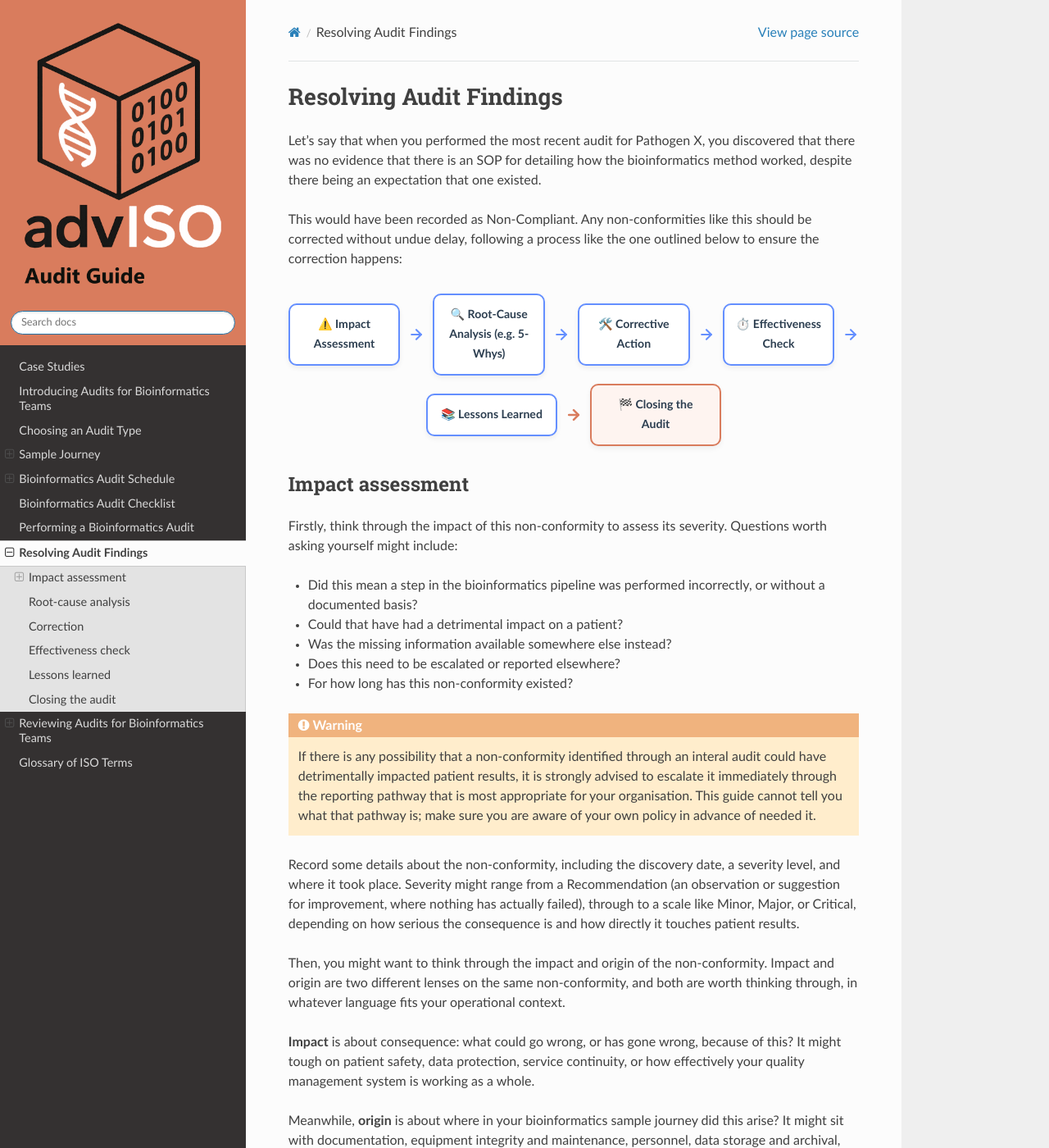
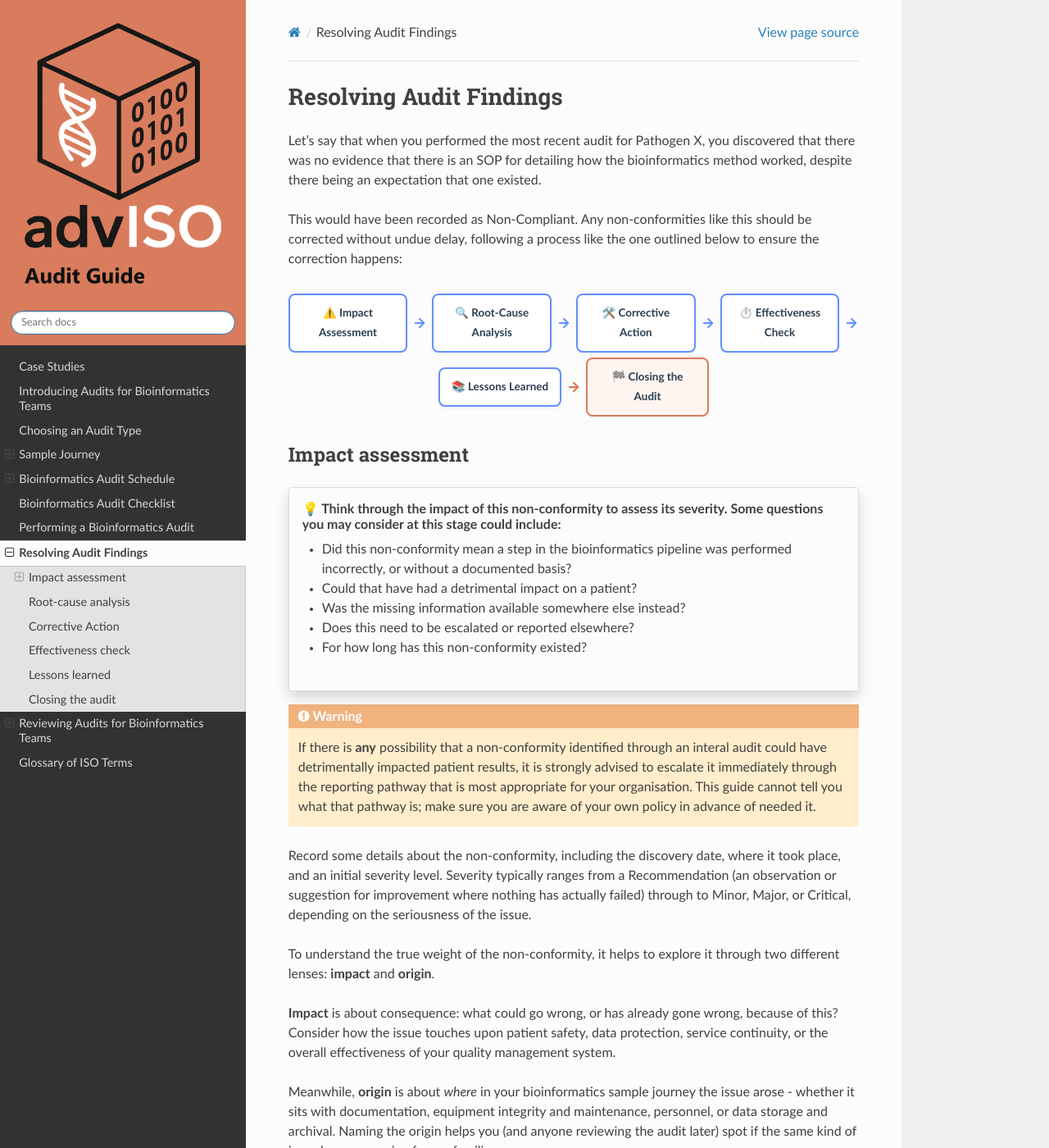
Before and after one commit to advISO-project/advISO_audit_guide, a Sphinx documentation site: the page built from docs/source/audit_guide/findings.rst, in a window 1280 px wide and 1400 px high. Shown: the whole window at 82% size. Built offline with Sphinx 7.4.7 and the Read the Docs theme 3.1.0, drawn with Linux system fonts in a browser that asks for light colours; some of the changed text lies outside the part shown.

Commit message:
finalise findings rst

```diff
--- a/docs/source/audit_guide/findings.rst
+++ b/docs/source/audit_guide/findings.rst
@@ -6,61 +6,61 @@
 
 .. raw:: html
 
-   <div style="display: flex; flex-wrap: wrap; align-items: center; justify-content: center; gap: 10px; margin: 30px auto; max-width: 1000px;">
+   <div style="display: flex; flex-wrap: wrap; align-items: center; justify-content: center; gap: 6px; margin: 30px auto; max-width: 1050px;">
 
      <!-- Step 1 -->
-     <div style="background: #ffffff; border: 2px solid #648FFF; border-radius: 10px; padding: 12px 14px; text-align: center; box-shadow: 0 3px 6px rgba(0,0,0,0.06); flex: 1 1 130px; max-width: 160px; min-width: 120px; box-sizing: border-box;">
-       <p style="margin: 0; font-size: 0.88em; font-weight: 600; color: #2c3e50;">⚠️ Impact Assessment</p>
+     <div style="background: #ffffff; border: 2px solid #648FFF; border-radius: 8px; padding: 10px 12px; text-align: center; box-shadow: 0 2px 4px rgba(0,0,0,0.04); flex: 1 1 120px; max-width: 150px; min-width: 110px; box-sizing: border-box;">
+       <p style="margin: 0; font-size: 0.84em; font-weight: 600; color: #2c3e50;">⚠️ Impact Assessment</p>
      </div>
 
      <!-- Arrow 1 -> 2 -->
      <div style="color: #648FFF; display: flex; justify-content: center; align-items: center; flex-shrink: 0;">
-       <svg width="20" height="20" viewBox="0 0 24 24" fill="none" stroke="currentColor" stroke-width="2.5" stroke-linecap="round" stroke-linejoin="round"><line x1="5" y1="12" x2="19" y2="12"></line><polyline points="12 5 19 12 12 19"></polyline></svg>
+       <svg width="18" height="18" viewBox="0 0 24 24" fill="none" stroke="currentColor" stroke-width="2.5" stroke-linecap="round" stroke-linejoin="round"><line x1="5" y1="12" x2="19" y2="12"></line><polyline points="12 5 19 12 12 19"></polyline></svg>
      </div>
 
      <!-- Step 2 -->
-     <div style="background: #ffffff; border: 2px solid #648FFF; border-radius: 10px; padding: 12px 14px; text-align: center; box-shadow: 0 3px 6px rgba(0,0,0,0.06); flex: 1 1 130px; max-width: 160px; min-width: 120px; box-sizing: border-box;">
-       <p style="margin: 0; font-size: 0.88em; font-weight: 600; color: #2c3e50;">🔍 Root-Cause Analysis (e.g. 5-Whys)</p>
+     <div style="background: #ffffff; border: 2px solid #648FFF; border-radius: 8px; padding: 10px 12px; text-align: center; box-shadow: 0 2px 4px rgba(0,0,0,0.04); flex: 1 1 120px; max-width: 150px; min-width: 110px; box-sizing: border-box;">
+       <p style="margin: 0; font-size: 0.84em; font-weight: 600; color: #2c3e50;">🔍 Root-Cause Analysis</p>
      </div>
 
      <!-- Arrow 2 -> 3 -->
      <div style="color: #648FFF; display: flex; justify-content: center; align-items: center; flex-shrink: 0;">
-       <svg width="20" height="20" viewBox="0 0 24 24" fill="none" stroke="currentColor" stroke-width="2.5" stroke-linecap="round" stroke-linejoin="round"><line x1="5" y1="12" x2="19" y2="12"></line><polyline points="12 5 19 12 12 19"></polyline></svg>
+       <svg width="18" height="18" viewBox="0 0 24 24" fill="none" stroke="currentColor" stroke-width="2.5" stroke-linecap="round" stroke-linejoin="round"><line x1="5" y1="12" x2="19" y2="12"></line><polyline points="12 5 19 12 12 19"></polyline></svg>
      </div>
 
      <!-- Step 3 -->
-     <div style="background: #ffffff; border: 2px solid #648FFF; border-radius: 10px; padding: 12px 14px; text-align: center; box-shadow: 0 3px 6px rgba(0,0,0,0.06); flex: 1 1 130px; max-width: 160px; min-width: 120px; box-sizing: border-box;">
-       <p style="margin: 0; font-size: 0.88em; font-weight: 600; color: #2c3e50;">🛠️ Corrective Action</p>
+     <div style="background: #ffffff; border: 2px solid #648FFF; border-radius: 8px; padding: 10px 12px; text-align: center; box-shadow: 0 2px 4px rgba(0,0,0,0.04); flex: 1 1 120px; max-width: 150px; min-width: 110px; box-sizing: border-box;">
+       <p style="margin: 0; font-size: 0.84em; font-weight: 600; color: #2c3e50;">🛠️ Corrective Action</p>
      </div>
 
      <!-- Arrow 3 -> 4 -->
      <div style="color: #648FFF; display: flex; justify-content: center; align-items: center; flex-shrink: 0;">
-       <svg width="20" height="20" viewBox="0 0 24 24" fill="none" stroke="currentColor" stroke-width="2.5" stroke-linecap="round" stroke-linejoin="round"><line x1="5" y1="12" x2="19" y2="12"></line><polyline points="12 5 19 12 12 19"></polyline></svg>
+       <svg width="18" height="18" viewBox="0 0 24 24" fill="none" stroke="currentColor" stroke-width="2.5" stroke-linecap="round" stroke-linejoin="round"><line x1="5" y1="12" x2="19" y2="12"></line><polyline points="12 5 19 12 12 19"></polyline></svg>
      </div>
 
      <!-- Step 4 -->
-     <div style="background: #ffffff; border: 2px solid #648FFF; border-radius: 10px; padding: 12px 14px; text-align: center; box-shadow: 0 3px 6px rgba(0,0,0,0.06); flex: 1 1 130px; max-width: 160px; min-width: 120px; box-sizing: border-box;">
-       <p style="margin: 0; font-size: 0.88em; font-weight: 600; color: #2c3e50;">⏱️ Effectiveness Check</p>
+     <div style="background: #ffffff; border: 2px solid #648FFF; border-radius: 8px; padding: 10px 12px; text-align: center; box-shadow: 0 2px 4px rgba(0,0,0,0.04); flex: 1 1 120px; max-width: 150px; min-width: 110px; box-sizing: border-box;">
+       <p style="margin: 0; font-size: 0.84em; font-weight: 600; color: #2c3e50;">⏱️ Effectiveness Check</p>
      </div>
 
      <!-- Arrow 4 -> 5 -->
      <div style="color: #648FFF; display: flex; justify-content: center; align-items: center; flex-shrink: 0;">
-       <svg width="20" height="20" viewBox="0 0 24 24" fill="none" stroke="currentColor" stroke-width="2.5" stroke-linecap="round" stroke-linejoin="round"><line x1="5" y1="12" x2="19" y2="12"></line><polyline points="12 5 19 12 12 19"></polyline></svg>
+       <svg width="18" height="18" viewBox="0 0 24 24" fill="none" stroke="currentColor" stroke-width="2.5" stroke-linecap="round" stroke-linejoin="round"><line x1="5" y1="12" x2="19" y2="12"></line><polyline points="12 5 19 12 12 19"></polyline></svg>
      </div>
 
      <!-- Step 5 -->
-     <div style="background: #ffffff; border: 2px solid #648FFF; border-radius: 10px; padding: 12px 14px; text-align: center; box-shadow: 0 3px 6px rgba(0,0,0,0.06); flex: 1 1 130px; max-width: 160px; min-width: 120px; box-sizing: border-box;">
-       <p style="margin: 0; font-size: 0.88em; font-weight: 600; color: #2c3e50;">📚 Lessons Learned</p>
+     <div style="background: #ffffff; border: 2px solid #648FFF; border-radius: 8px; padding: 10px 12px; text-align: center; box-shadow: 0 2px 4px rgba(0,0,0,0.04); flex: 1 1 120px; max-width: 150px; min-width: 110px; box-sizing: border-box;">
+       <p style="margin: 0; font-size: 0.84em; font-weight: 600; color: #2c3e50;">📚 Lessons Learned</p>
      </div>
 
-     <!-- Arrow 5 -> 6 (Transition to Audit Close) -->
+     <!-- Arrow 5 -> 6 -->
      <div style="color: #D97C5D; display: flex; justify-content: center; align-items: center; flex-shrink: 0;">
-       <svg width="20" height="20" viewBox="0 0 24 24" fill="none" stroke="currentColor" stroke-width="3" stroke-linecap="round" stroke-linejoin="round"><line x1="5" y1="12" x2="19" y2="12"></line><polyline points="12 5 19 12 12 19"></polyline></svg>
+       <svg width="18" height="18" viewBox="0 0 24 24" fill="none" stroke="currentColor" stroke-width="3" stroke-linecap="round" stroke-linejoin="round"><line x1="5" y1="12" x2="19" y2="12"></line><polyline points="12 5 19 12 12 19"></polyline></svg>
      </div>
 
-     <!-- Step 6 (Final Closing Step - Terracotta Theme) -->
-     <div style="background: #fef4f0; border: 2px solid #D97C5D; border-radius: 10px; padding: 12px 14px; text-align: center; box-shadow: 0 3px 6px rgba(0,0,0,0.06); flex: 1 1 130px; max-width: 160px; min-width: 120px; box-sizing: border-box;">
-       <p style="margin: 0; font-size: 0.88em; font-weight: 600; color: #2c3e50;">🏁 Closing the Audit</p>
+     <!-- Step 6 -->
+     <div style="background: #fef4f0; border: 2px solid #D97C5D; border-radius: 8px; padding: 10px 12px; text-align: center; box-shadow: 0 2px 4px rgba(0,0,0,0.04); flex: 1 1 120px; max-width: 150px; min-width: 110px; box-sizing: border-box;">
+       <p style="margin: 0; font-size: 0.84em; font-weight: 600; color: #2c3e50;">🏁 Closing the Audit</p>
      </div>
 
    </div>
@@ -68,24 +68,28 @@
 
 Impact assessment
 ------------------
-Firstly, think through the impact of this non-conformity to assess its severity. Questions worth asking yourself might include:
 
-* Did this mean a step in the bioinformatics pipeline was performed incorrectly, or without a documented basis?
-*	Could that have had a detrimental impact on a patient?
-*	Was the missing information available somewhere else instead?
-*	Does this need to be escalated or reported elsewhere?
-*	For how long has this non-conformity existed?
+.. card:: 💡 Think through the impact of this non-conformity to assess its severity. Some questions you may consider at this stage could include:
+   :class-card: sd-border-success sd-shadow-md
+   :class-header: sd-bg-success sd-text-white sd-font-weight-bold
+
+   * Did this non-conformity mean a step in the bioinformatics pipeline was performed incorrectly, or without a documented basis?
+   *	Could that have had a detrimental impact on a patient?
+   *	Was the missing information available somewhere else instead?
+   *	Does this need to be escalated or reported elsewhere?
+   *	For how long has this non-conformity existed?
+
 
 .. warning::
-    If there is any possibility that a non-conformity identified through an interal audit could have detrimentally impacted patient results, it is strongly advised to escalate it immediately through the reporting pathway that is most appropriate for your organisation. This guide cannot tell you what that pathway is; make sure you are aware of your own policy in advance of needed it.
+    If there is **any** possibility that a non-conformity identified through an interal audit could have detrimentally impacted patient results, it is strongly advised to escalate it immediately through the reporting pathway that is most appropriate for your organisation. This guide cannot tell you what that pathway is; make sure you are aware of your own policy in advance of needed it.
 
-Record some details about the non-conformity, including the discovery date, a severity level, and where it took place. Severity might range from a Recommendation (an observation or suggestion for improvement, where nothing has actually failed), through to a scale like Minor, Major, or Critical, depending on how serious the consequence is and how directly it touches patient results.
+Record some details about the non-conformity, including the discovery date, where it took place, and an initial severity level. Severity typically ranges from a Recommendation (an observation or suggestion for improvement where nothing has actually failed) through to Minor, Major, or Critical, depending on the seriousness of the issue.
 
-Then, you might want to think through the impact and origin of the non-conformity. Impact and origin are two different lenses on the same non-conformity, and both are worth thinking through, in whatever language fits your operational context.
+To understand the true weight of the non-conformity, it helps to explore it through two different lenses: **impact** and **origin**.
 
-**Impact** is about consequence: what could go wrong, or has gone wrong, because of this? It might tough on patient safety, data protection, service continuity, or how effectively your quality management system is working as a whole.
+**Impact** is about consequence: what could go wrong, or has already gone wrong, because of this? Consider how the issue touches upon patient safety, data protection, service continuity, or the overall effectiveness of your quality management system.
 
-Meanwhile, **origin** is about where in your bioinformatics sample journey did this arise? It might sit with documentation, equipment integrity and maintenance, personnel, data storage and archival, etc. Naming this helps you (and whoever reviews the audit later), spot if the same kind of issue keeps recurring from the same source.
+Meanwhile, **origin** is about *where* in your bioinformatics sample journey the issue arose - whether it sits with documentation, equipment integrity and maintenance, personnel, or data storage and archival. Naming the origin helps you (and anyone reviewing the audit later) spot if the same kind of issue keeps recurring from a familiar source.
 
 Immediate action
 ^^^^^^^^^^^^^^^^^
@@ -103,15 +107,15 @@
 
    <!-- Problem Statement / Audit Finding Banner -->
    <div style="background-color: #fef4f0; border-left: 6px solid #D97C5D; padding: 16px 20px; border-radius: 6px; margin: 20px auto 10px auto; max-width: 450px; box-shadow: 0 2px 5px rgba(0,0,0,0.05); box-sizing: border-box;">
-     <p style="margin: 0 0 4px 0; color: #D97C5D; font-size: 0.85em; font-weight: bold; letter-spacing: 0.05em; text-transform: uppercase;">
-       🤔 Problem Statement (Audit Finding)
+     <p style="margin: 0 0 4px 0; color: #D97C5D; font-size: 1.0em; font-weight: bold; letter-spacing: 0.05em;">
+       🤔 Problem Statement (i.e. Non-Compliant Finding)
      </p>
      <p style="margin: 0; font-size: 1.05em; color: #2c3e50; font-weight: 600;">
-       During an audit, the required Bioinformatics SOP was missing from the designated repository.
+       During an internal audit of a bioinformatics process, the required Bioinformatics SOP was missing from the designated repository.
      </p>
    </div>
 
-   <p style="text-align: center; margin-bottom: 20px;"><em>Click or tap any card below to flip it and trace the investigation down to the root cause:</em></p>
+   <p style="text-align: center; margin-bottom: 20px;"><em>Click or tap any card below to flip it and trace the investigation down to the root cause by asking "why":</em></p>
 
    <!-- Vertical Flow Container -->
    <div class="flip-card-container" style="display: flex; flex-direction: column; align-items: center; gap: 0;">
@@ -129,7 +133,7 @@
            <p>🔍 Where did the required SOP go?</p>
          </div>
          <div class="flip-card-back">
-           <p><strong>Permanently Deleted:</strong> A staff member moved the file to the Recycle Bin while organizing folders, and it was emptied before anyone noticed.</p>
+           <p>A staff member accidentally moved the file to the Recycle Bin while organising folders, and it was emptied before anyone noticed, permanently deleting the record.</p>
          </div>
        </div>
      </div>
@@ -144,10 +148,10 @@
        <div class="flip-card-inner">
          <div class="flip-card-front">
            <p style="font-size: 0.8em; opacity: 0.9; margin-bottom: 8px;">WHY #2</p>
-           <p>❓ Why could anyone delete it?</p>
+           <p>❓ Why was the file able to be permanently deleted?</p>
          </div>
          <div class="flip-card-back">
-           <p><strong>Unrestricted Folder:</strong> The document was stored in a regular shared folder where every employee had edit and delete permissions.</p>
+           <p>The document was stored in a standard shared folder where every employee had unrestricted edit and delete permissions.</p>
          </div>
        </div>
      </div>
@@ -162,10 +166,10 @@
        <div class="flip-card-inner">
          <div class="flip-card-front">
            <p style="font-size: 0.8em; opacity: 0.9; margin-bottom: 8px;">WHY #3</p>
-           <p>❓ Why was it unprotected?</p>
+           <p>❓ Why were those permissions unrestricted?</p>
          </div>
          <div class="flip-card-back">
-           <p><strong>Safety Rules Missed:</strong> Standard document controls—like delete protection and daily automated backups—were never configured for this drive.</p>
+           <p>Standard document protection controls, such as delete-protection and automated daily backups, were never configured for this specific drive.</p>
          </div>
        </div>
      </div>
@@ -180,20 +184,20 @@
        <div class="flip-card-inner">
          <div class="flip-card-front">
            <p style="font-size: 0.8em; opacity: 0.9; margin-bottom: 8px;">WHY #4</p>
-           <p>❓ Why were safety rules missed?</p>
+           <p>❓ Why were these document protection controls missed?</p>
          </div>
          <div class="flip-card-back">
-           <p><strong>Scope Gap:</strong> When bioinformatics was added to the quality framework, nobody completed the IT checklist to secure their digital workspace.</p>
+           <p>When the bioinformatics team and processes were added to the quality framework, the IT workspace security checklist was omitted.</p>
          </div>
        </div>
      </div>
 
-     <!-- Arrow 4 -> 5 (Transition to Root Cause) -->
+     <!-- Arrow 4 -> 5 -->
      <div style="display: flex; justify-content: center; align-items: center; height: 36px; color: #D97C5D;">
        <svg width="24" height="24" viewBox="0 0 24 24" fill="none" stroke="currentColor" stroke-width="3" stroke-linecap="round" stroke-linejoin="round"><line x1="12" y1="3" x2="12" y2="19"></line><polyline points="19 12 12 19 5 12"></polyline></svg>
      </div>
 
-     <!-- Card 5 (Root Cause using accent color #D97C5D) -->
+     <!-- Card 5 -->
      <div class="flip-card" onclick="this.classList.toggle('is-flipped')">
        <div class="flip-card-inner">
          <div class="flip-card-front" style="background-color: #D97C5D; border-color: #D97C5D;">
@@ -201,18 +205,18 @@
            <p>🎯 What is the systemic issue?</p>
          </div>
          <div class="flip-card-back" style="border-color: #D97C5D;">
-           <p><strong>Incomplete Onboarding Protocol:</strong> The process for bringing new teams into the company system did not require securing their digital folders or backups.</p>
+           <p>The formal onboarding process for integrating new teams or domains into the organisation's system does not mandate verifying digital folder security and backup configurations.</p>
          </div>
        </div>
      </div>
 
    </div>
 
-Correction
------------
-With the root cause identified, ask yourself: what would actually resolve this and stop it from reoccurring? In this case, that would likely mean introducing a backup or version-control requirement for bioinformatics SOPs and other controlled digital documents, in addition to retrieving or rewriting the missing SOP itself.
+Corrective Action
+-------------------
+With the root cause identified, ask yourself: what would actually resolve this and stop it from recurring? In this case, that means addressing both the immediate symptom, i.e. retrieving or rewriting the missing SOP itself, and the systemic issue. Practically, this looks like updating the team onboarding and system-integration process so that any new domain bringing in digital documents must verify that folder permissions, delete protection, and automated backups are properly configured from day one.
 
-Some corrective actions are quick to implement; others are not. If a fix would take significant staff time or resources, for example resolving a software bug, the corrective action can be a documented plan for how it will be fixed and how it is prioritised against other work, rather than the fix itself.
+Some corrective actions are quick to implement; others are not. If a fix would take significant staff time or resources, for example, a complex software bug that requires extensive testing, the corrective action can be a documented plan for how it will be fixed and how it is prioritised against other work, rather than the fix itself.
 
 Effectiveness check
 -------------------
```
